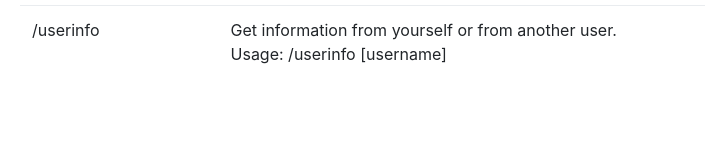
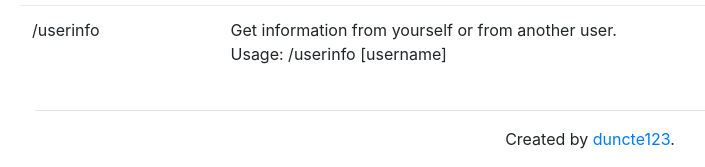
Before and after one commit to MaxKorlaar/Dunctebot-website, a PHP site: page / in a window 1280 px wide. Shown: the part 2235-2402 px from the top of the page, without its empty margins (50-755 px from the left). Before the commit the page ends 2299 px from the top, so only its background shows below. Run offline with PHP 8.4, Linux system fonts and the light colour scheme; data that the repository does not hold is empty; a stand-in replaces the project's code that opens the database connection; some libraries are stand-ins or nearby versions.

Commit message:
Add creator info to footer

```diff
--- a/pages/templates/footer.php
+++ b/pages/templates/footer.php
@@ -1,4 +1,13 @@
-
+  <footer class="text-center">
+    <div class="container">
+      <div class="row">
+        <div class="col-12">
+          <hr />
+          <p>Created by <a href="http://duncte123.ml/" target="_blank">duncte123</a>.</p>
+        </div>
+      </div>
+    </div>
+  </footer>
 
     <script src="https://code.jquery.com/jquery-3.2.1.slim.min.js" integrity="sha384-KJ3o2DKtIkvYIK3UENzmM7KCkRr/rE9/Qpg6aAZGJwFDMVNA/GpGFF93hXpG5KkN" crossorigin="anonymous"></script>
     <script src="https://cdnjs.cloudflare.com/ajax/libs/popper.js/1.11.0/umd/popper.min.js" integrity="sha384-b/U6ypiBEHpOf/4+1nzFpr53nxSS+GLCkfwBdFNTxtclqqenISfwAzpKaMNFNmj4" crossorigin="anonymous"></script>
```
